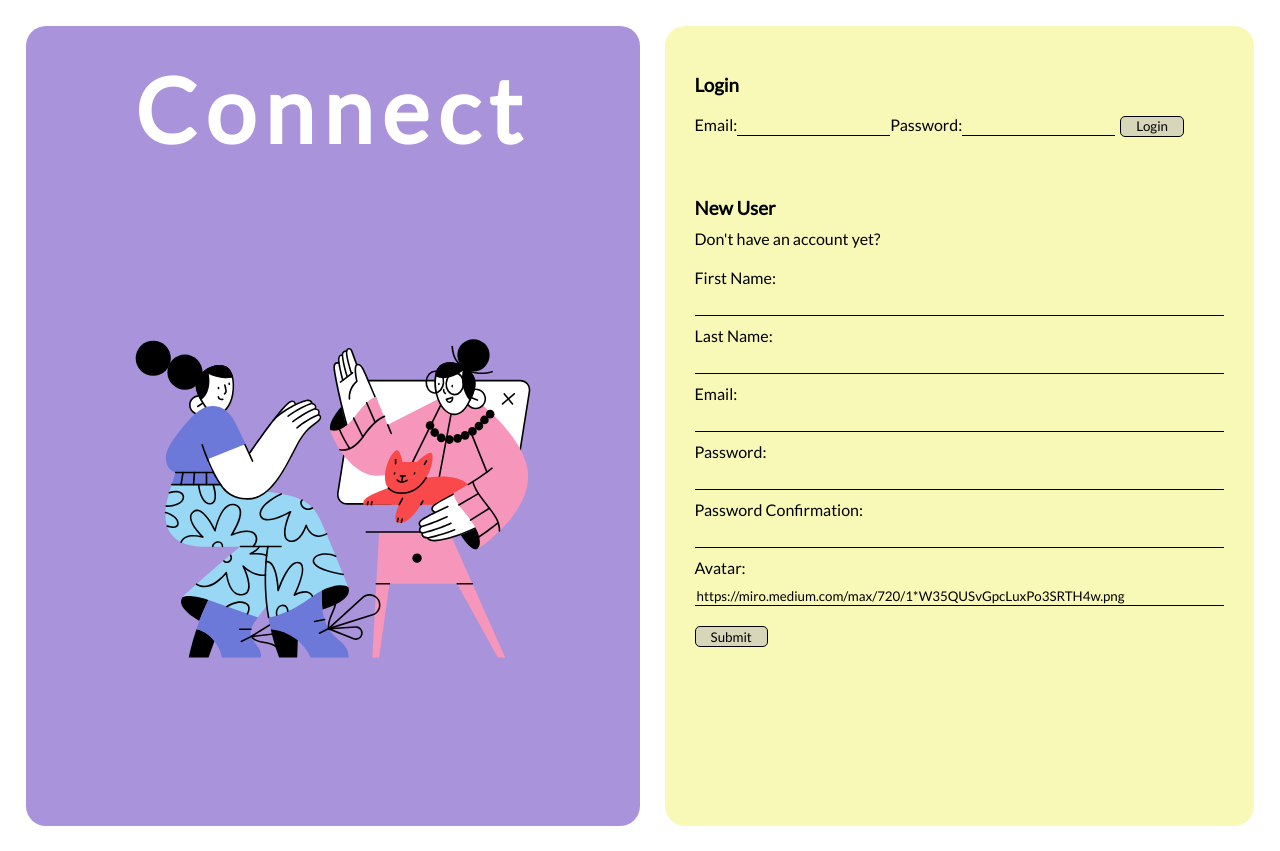
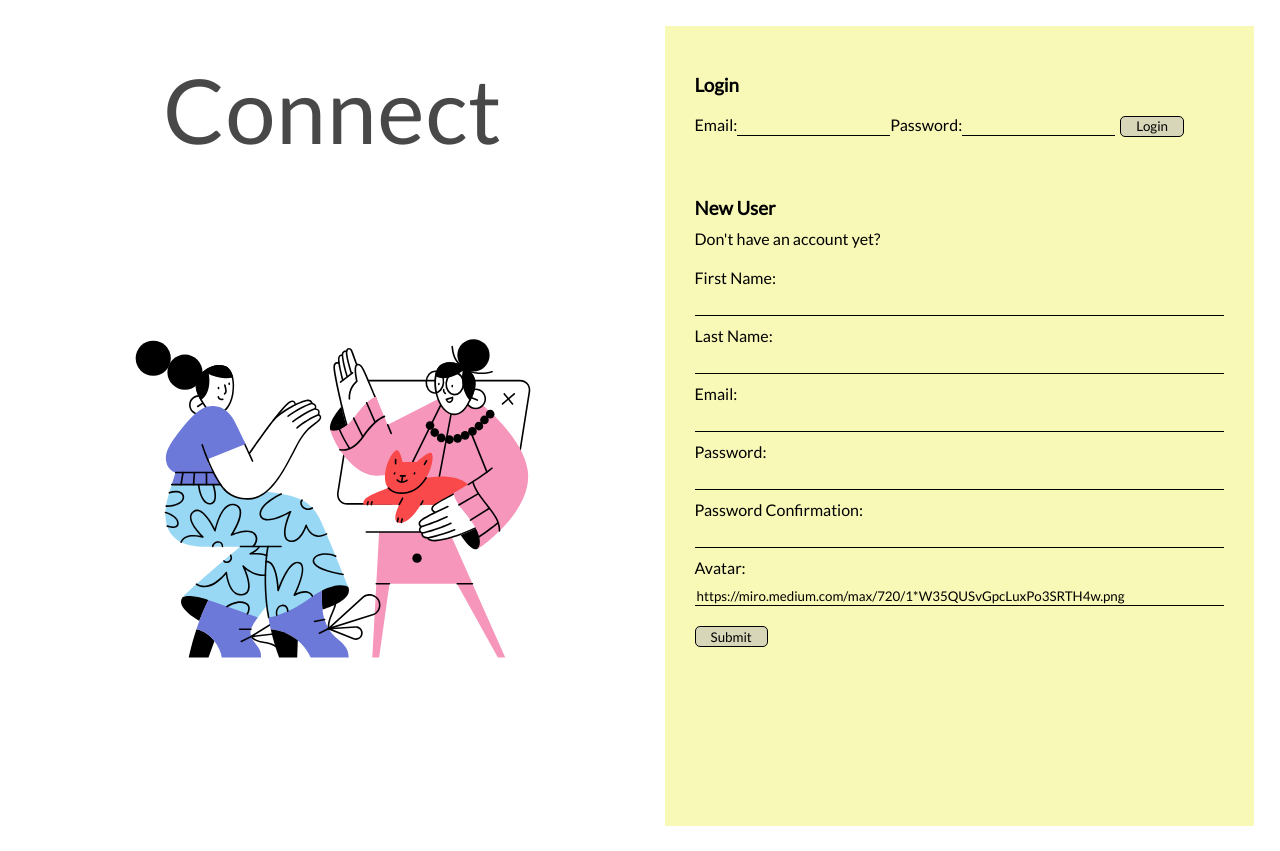
Before and after one commit to alisonmelendez/connect, a React (Create React App) app in the folder client/: page / in a window 1280 px wide. Built offline with nearby package versions, Linux system fonts and the light colour scheme.

Commit message:
landing page changes

```diff
--- a/client/src/components/Landing/Landing.scss
+++ b/client/src/components/Landing/Landing.scss
@@ -5,8 +5,8 @@ $gray: rgba(190, 187, 187, 0.561);
 
 *{
     font-family: 'Lato','Courier New', 'Courier', 'monospace';
+}
 
-}
 button{
     padding: 1.5px 15px;
     background-color: $gray;
@@ -45,10 +45,9 @@ input[type=email] {
     padding-top: 5%;
     margin: 0px;
     font-family: 'Lato','Courier New', 'Courier', 'monospace';
-    font-weight: 600;
-    letter-spacing: 0.1em;
-    color: white;
-    text-decoration: dotted;
+    font-weight: 250;
+    letter-spacing: 0.01em;
+    color: rgb(72, 72, 72);
 }
 
 #familyPhoto{
@@ -62,7 +61,7 @@ input[type=email] {
     background-color: rgba(239, 239, 89, 0.432);
     display: flex;
     flex-direction: column;
-    border-radius: 20px;
+    // border-radius: 20px;
     height: 100vh;
     width: 50%;
     margin-left: 1%;
@@ -72,7 +71,7 @@ input[type=email] {
     height: 100vh;
     width: 50%;
     margin-right: 1%;
-    background-color: rgba(61, 10, 171, 0.441);
+    // background-color: rgba(61, 10, 171, 0.441);
     display: flex;
     flex-direction: column;
     align-items: center;
```
